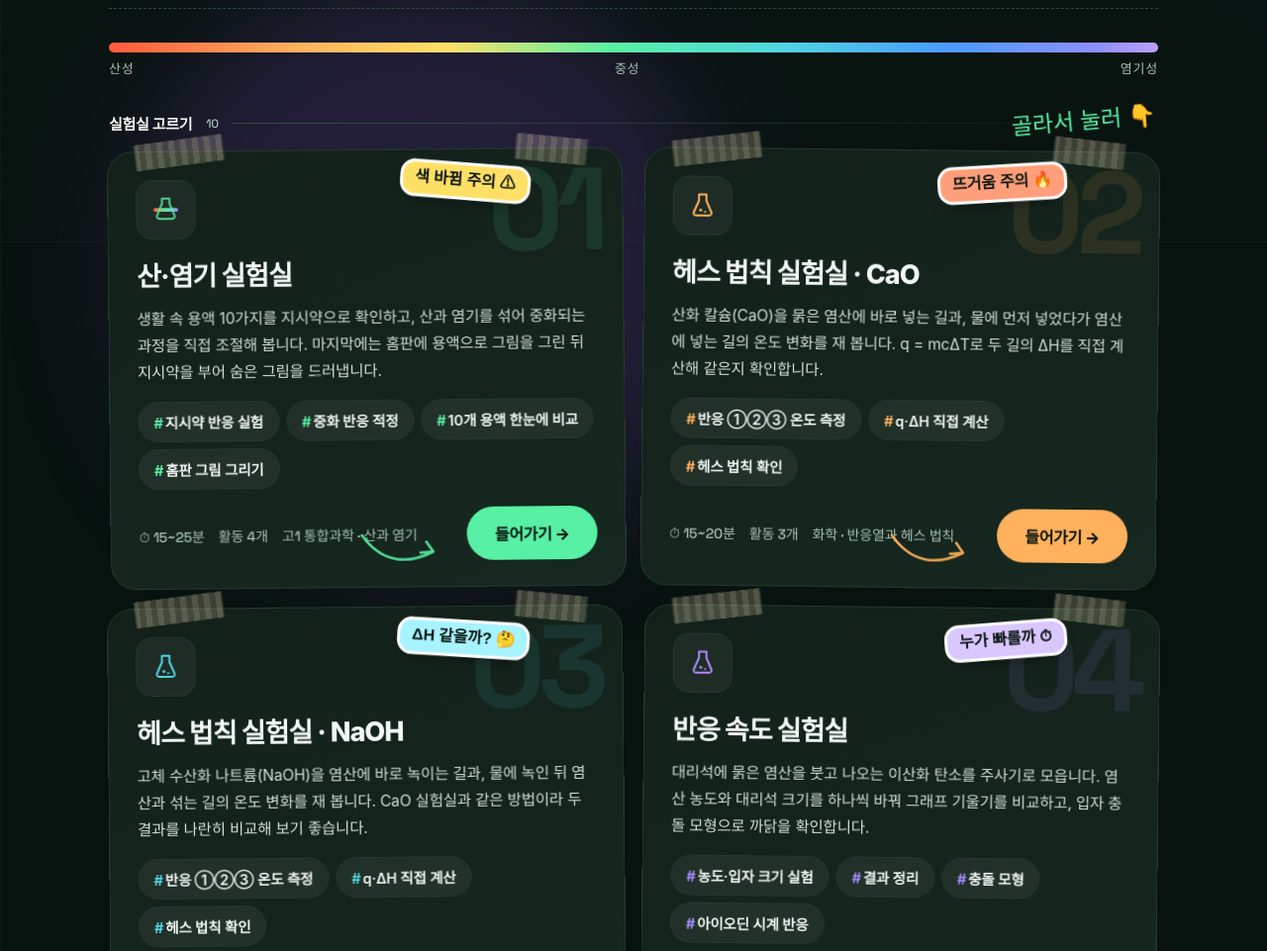
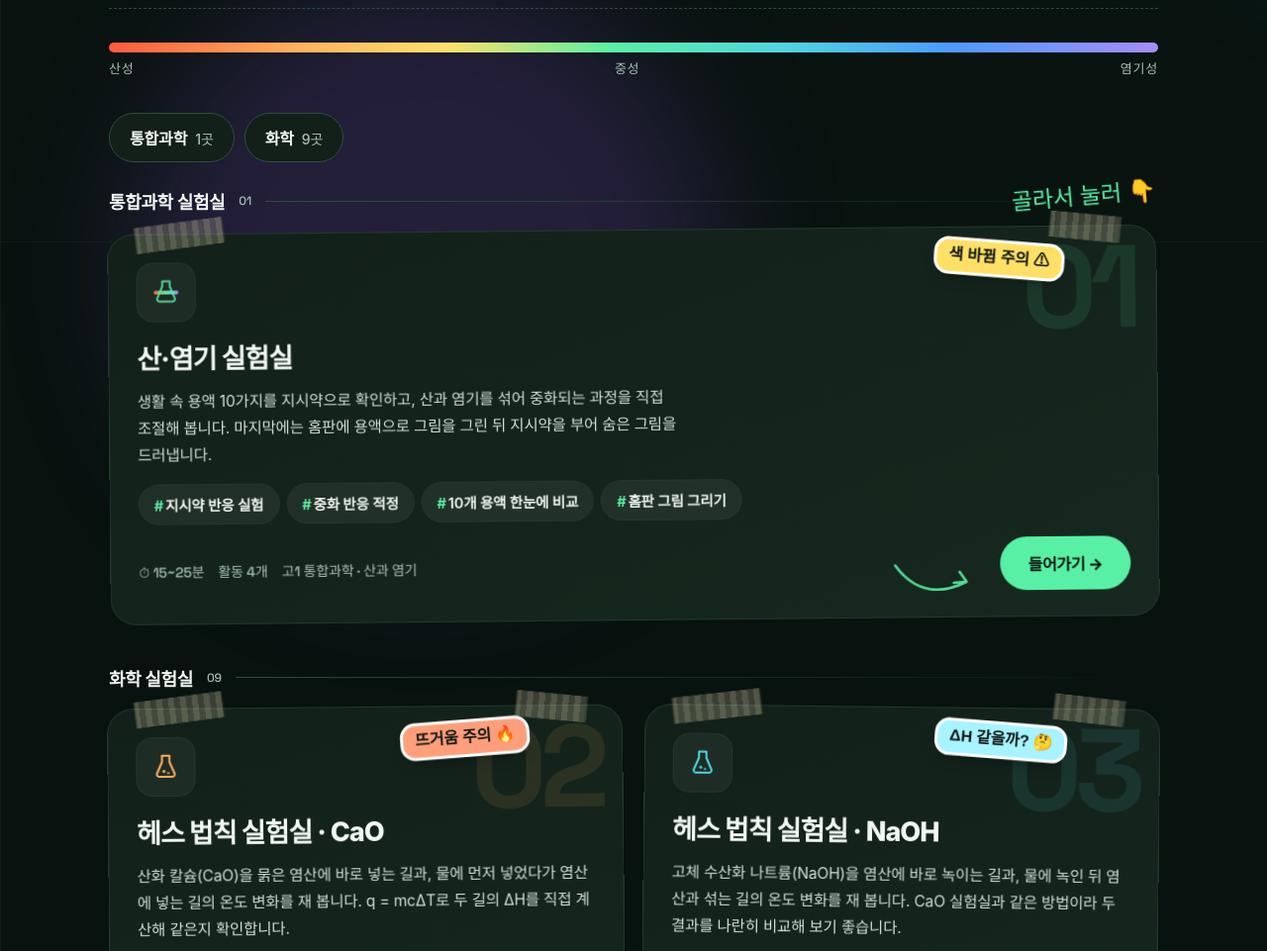
Before and after one commit to youngnakhs/youngnak-guide, a plain HTML site: page chem/index.html in a window 1280 px wide. Shown: the part 556-1517 px from the top of the page at 99% size. Drawn offline with Linux system fonts and the light colour scheme; a web font is replaced by a local one.

Commit message:
chem: 메인을 통합과학/화학 두 칸으로 나눔(바로가기 버튼)
Co-Authored-By: Claude Opus 5.5 <noreply@anthropic.com>

```diff
--- a/chem/index.html
+++ b/chem/index.html
@@ -373,7 +373,17 @@ h1{text-shadow:0 5px 0 rgba(0,0,0,.45)}
 .stat span{font-size:14px;color:var(--dim);}
 .lbl,.phcap{font-size:13px;color:var(--dim);}
 .tag{font-size:14.5px;}
-.sub{color:var(--muted);line-height:1.75;}</style></head><body>
+.sub{color:var(--muted);line-height:1.75;}
+
+/* ══ 통합과학 / 화학 칸 나눔 (11-27) ══ */
+.gjump{display:flex;gap:10px;flex-wrap:wrap;margin:6px 0 26px}
+.gjump a{display:inline-flex;align-items:baseline;gap:8px;padding:12px 20px;border-radius:999px;border:1px solid var(--line-2);background:var(--card);color:var(--ink);text-decoration:none;font-weight:700;font-size:16px}
+.gjump a span{font-size:14px;color:var(--dim);font-weight:500}
+.gjump a:hover{border-color:var(--neon)}
+.labs+.sechead{margin-top:44px}
+.sechead h2{font-size:18px}
+html{scroll-behavior:smooth}
+@media (prefers-reduced-motion:reduce){html{scroll-behavior:auto}}</style></head><body>
 <div id="boot"><div class="in">
 
   <div class="scene">
@@ -434,9 +444,13 @@ h1{text-shadow:0 5px 0 rgba(0,0,0,.45)}
 <div class="ticker"><div class="roll"><span>산·염기<b> ✦ </b></span><span>중화반응<b> ✦ </b></span><span>지시약<b> ✦ </b></span><span>홈판 아트<b> ✦ </b></span><span>pH 0~14<b> ✦ </b></span><span>리트머스<b> ✦ </b></span><span>BTB<b> ✦ </b></span><span>페놀프탈레인<b> ✦ </b></span><span>만능지시약<b> ✦ </b></span><span>적정곡선<b> ✦ </b></span><span>산·염기<b> ✦ </b></span><span>중화반응<b> ✦ </b></span><span>지시약<b> ✦ </b></span><span>홈판 아트<b> ✦ </b></span><span>pH 0~14<b> ✦ </b></span><span>리트머스<b> ✦ </b></span><span>BTB<b> ✦ </b></span><span>페놀프탈레인<b> ✦ </b></span><span>만능지시약<b> ✦ </b></span><span>적정곡선<b> ✦ </b></span></div></div>
 <div class="phbar"></div>
 <div class="phcap"><span>산성</span><span>중성</span><span>염기성</span></div>
-<div class="sechead" style="position:relative"><h2>실험실 고르기</h2><span class="n">10</span><span class="hand abs hide-sm" style="--r:-5deg;right:2px;top:-4px">골라서 눌러 👇</span></div>
+<nav class="gjump"><a href="#g-0"><b>통합과학</b><span>1곳</span></a><a href="#g-1"><b>화학</b><span>9곳</span></a></nav>
+<div class="sechead" id="g-0" style="position:relative"><h2>통합과학 실험실</h2><span class="n">01</span><span class="hand abs hide-sm" style="--r:-5deg;right:2px;top:-4px">골라서 눌러 👇</span></div>
 <div class="labs">
 <a class="lab open" style="--c:#58f0a5" href="./acid-base/"><span class="tape" style="--r:-7deg;left:26px;top:-13px"></span><span class="tape" style="--r:6deg;right:34px;top:-13px;width:74px"></span><span class="ghost">01</span><div class="thumb" style="color:#58f0a5"><svg width="30" height="30" viewBox="0 0 24 24" fill="none"><defs><linearGradient id="pg" x1="0" y1="0" x2="1" y2="0"><stop offset="0" stop-color="#ff5a3c"/><stop offset=".5" stop-color="#58f0a5"/><stop offset="1" stop-color="#a78bfa"/></linearGradient></defs><rect x="2" y="10.5" width="20" height="3" rx="1.5" fill="url(#pg)"/><path d="M9 3h6v4l4 9.5a2 2 0 0 1-1.8 2.9H6.8A2 2 0 0 1 5 16.5L9 7V3Z" stroke="currentColor" stroke-width="1.6" stroke-linejoin="round" opacity=".85"/></svg></div><span class="stk abs sm" style="--sc:#ffe066;--r:5deg;right:96px;top:16px">색 바뀜 주의 ⚠</span><h3>산·염기 실험실</h3><p>생활 속 용액 10가지를 지시약으로 확인하고, 산과 염기를 섞어 중화되는 과정을 직접 조절해 봅니다. 마지막에는 홈판에 용액으로 그림을 그린 뒤 지시약을 부어 숨은 그림을 드러냅니다.</p><div class="tags"><span class="tag">지시약 반응 실험</span><span class="tag">중화 반응 적정</span><span class="tag">10개 용액 한눈에 비교</span><span class="tag">홈판 그림 그리기</span></div><div class="foot"><div class="info"><span>⏱ 15~25분</span><span>활동 4개</span><span>고1 통합과학 · 산과 염기</span></div><span class="cta">들어가기 →</span><svg class="doodle hide-sm" style="color:var(--c);right:184px;bottom:16px;width:86px;height:46px;opacity:.9" viewBox="0 0 86 46"><path d="M4 10 C24 38 50 40 76 27 M76 27 L63 28 M76 27 L69 17"/></svg></div></a>
+</div>
+<div class="sechead" id="g-1" style="position:relative"><h2>화학 실험실</h2><span class="n">09</span></div>
+<div class="labs">
 <a class="lab open" style="--c:#ffb15c" href="./hess-cao/"><span class="tape" style="--r:-7deg;left:26px;top:-13px"></span><span class="tape" style="--r:6deg;right:34px;top:-13px;width:74px"></span><span class="ghost">02</span><div class="thumb" style="color:#ffb15c"><svg width="30" height="30" viewBox="0 0 24 24" fill="none"><path d="M9 3h6v5l4.2 9.6A2 2 0 0 1 17.4 20H6.6a2 2 0 0 1-1.8-2.4L9 8V3Z" stroke="currentColor" stroke-width="1.6" stroke-linejoin="round"/><circle cx="10.5" cy="15.5" r="1.2" fill="currentColor"/><circle cx="14" cy="17" r=".9" fill="currentColor"/></svg></div><span class="stk abs sm" style="--sc:#ff9e7a;--r:-4deg;right:96px;top:16px">뜨거움 주의 🔥</span><h3>헤스 법칙 실험실 · CaO</h3><p>산화 칼슘(CaO)을 묽은 염산에 바로 넣는 길과, 물에 먼저 넣었다가 염산에 넣는 길의 온도 변화를 재 봅니다. q = mcΔT로 두 길의 ΔH를 직접 계산해 같은지 확인합니다.</p><div class="tags"><span class="tag">반응 ①②③ 온도 측정</span><span class="tag">q·ΔH 직접 계산</span><span class="tag">헤스 법칙 확인</span></div><div class="foot"><div class="info"><span>⏱ 15~20분</span><span>활동 3개</span><span>화학 · 반응열과 헤스 법칙</span></div><span class="cta">들어가기 →</span><svg class="doodle hide-sm" style="color:var(--c);right:184px;bottom:16px;width:86px;height:46px;opacity:.9" viewBox="0 0 86 46"><path d="M4 10 C24 38 50 40 76 27 M76 27 L63 28 M76 27 L69 17"/></svg></div></a>
 <a class="lab open" style="--c:#4fd6e0" href="./hess-naoh/"><span class="tape" style="--r:-7deg;left:26px;top:-13px"></span><span class="tape" style="--r:6deg;right:34px;top:-13px;width:74px"></span><span class="ghost">03</span><div class="thumb" style="color:#4fd6e0"><svg width="30" height="30" viewBox="0 0 24 24" fill="none"><path d="M9 3h6v5l4.2 9.6A2 2 0 0 1 17.4 20H6.6a2 2 0 0 1-1.8-2.4L9 8V3Z" stroke="currentColor" stroke-width="1.6" stroke-linejoin="round"/><circle cx="10.5" cy="15.5" r="1.2" fill="currentColor"/><circle cx="14" cy="17" r=".9" fill="currentColor"/></svg></div><span class="stk abs sm" style="--sc:#a7f3ff;--r:4deg;right:96px;top:16px">ΔH 같을까? 🤔</span><h3>헤스 법칙 실험실 · NaOH</h3><p>고체 수산화 나트륨(NaOH)을 염산에 바로 녹이는 길과, 물에 녹인 뒤 염산과 섞는 길의 온도 변화를 재 봅니다. CaO 실험실과 같은 방법이라 두 결과를 나란히 비교해 보기 좋습니다.</p><div class="tags"><span class="tag">반응 ①②③ 온도 측정</span><span class="tag">q·ΔH 직접 계산</span><span class="tag">헤스 법칙 확인</span></div><div class="foot"><div class="info"><span>⏱ 15~20분</span><span>활동 3개</span><span>화학 · 반응열과 헤스 법칙</span></div><span class="cta">들어가기 →</span><svg class="doodle hide-sm" style="color:var(--c);right:184px;bottom:16px;width:86px;height:46px;opacity:.9" viewBox="0 0 86 46"><path d="M4 10 C24 38 50 40 76 27 M76 27 L63 28 M76 27 L69 17"/></svg></div></a>
 <a class="lab open" style="--c:#a78bfa" href="./rate/"><span class="tape" style="--r:-7deg;left:26px;top:-13px"></span><span class="tape" style="--r:6deg;right:34px;top:-13px;width:74px"></span><span class="ghost">04</span><div class="thumb" style="color:#a78bfa"><svg width="30" height="30" viewBox="0 0 24 24" fill="none"><path d="M9 3h6v5l4.2 9.6A2 2 0 0 1 17.4 20H6.6a2 2 0 0 1-1.8-2.4L9 8V3Z" stroke="currentColor" stroke-width="1.6" stroke-linejoin="round"/><circle cx="10.5" cy="15.5" r="1.2" fill="currentColor"/><circle cx="14" cy="17" r=".9" fill="currentColor"/></svg></div><span class="stk abs sm" style="--sc:#d9c8ff;--r:-5deg;right:96px;top:16px">누가 빠를까 ⏱</span><h3>반응 속도 실험실</h3><p>대리석에 묽은 염산을 붓고 나오는 이산화 탄소를 주사기로 모읍니다. 염산 농도와 대리석 크기를 하나씩 바꿔 그래프 기울기를 비교하고, 입자 충돌 모형으로 까닭을 확인합니다.</p><div class="tags"><span class="tag">농도·입자 크기 실험</span><span class="tag">결과 정리</span><span class="tag">충돌 모형</span><span class="tag">아이오딘 시계 반응</span></div><div class="foot"><div class="info"><span>⏱ 15~20분</span><span>활동 4개</span><span>화학 · 반응 속도</span></div><span class="cta">들어가기 →</span><svg class="doodle hide-sm" style="color:var(--c);right:184px;bottom:16px;width:86px;height:46px;opacity:.9" viewBox="0 0 86 46"><path d="M4 10 C24 38 50 40 76 27 M76 27 L63 28 M76 27 L69 17"/></svg></div></a>
```
